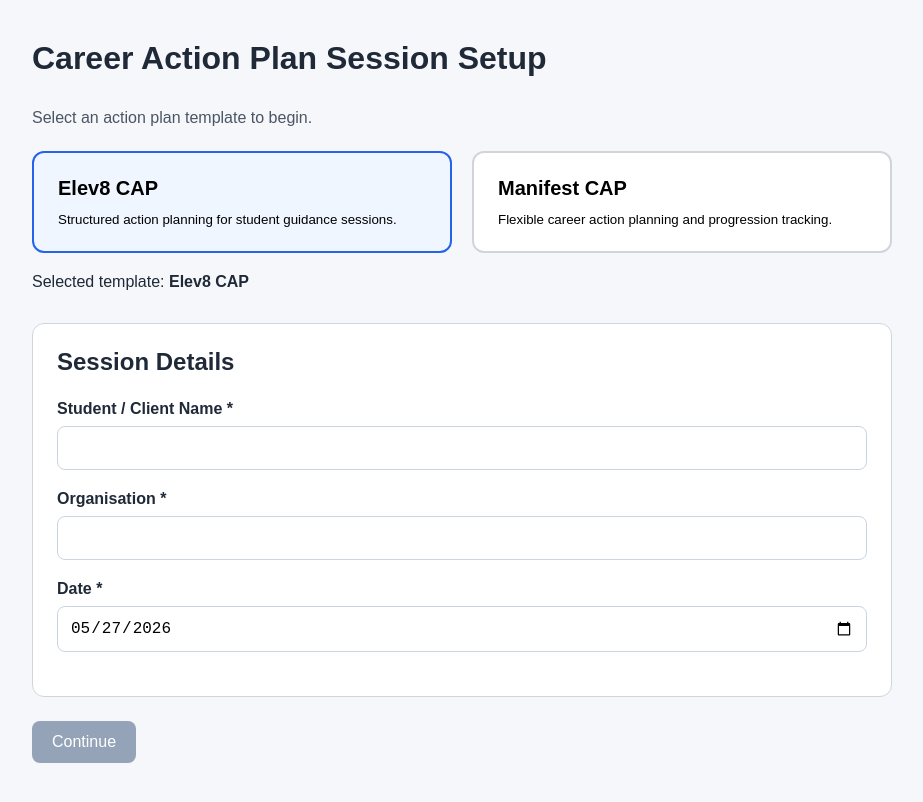
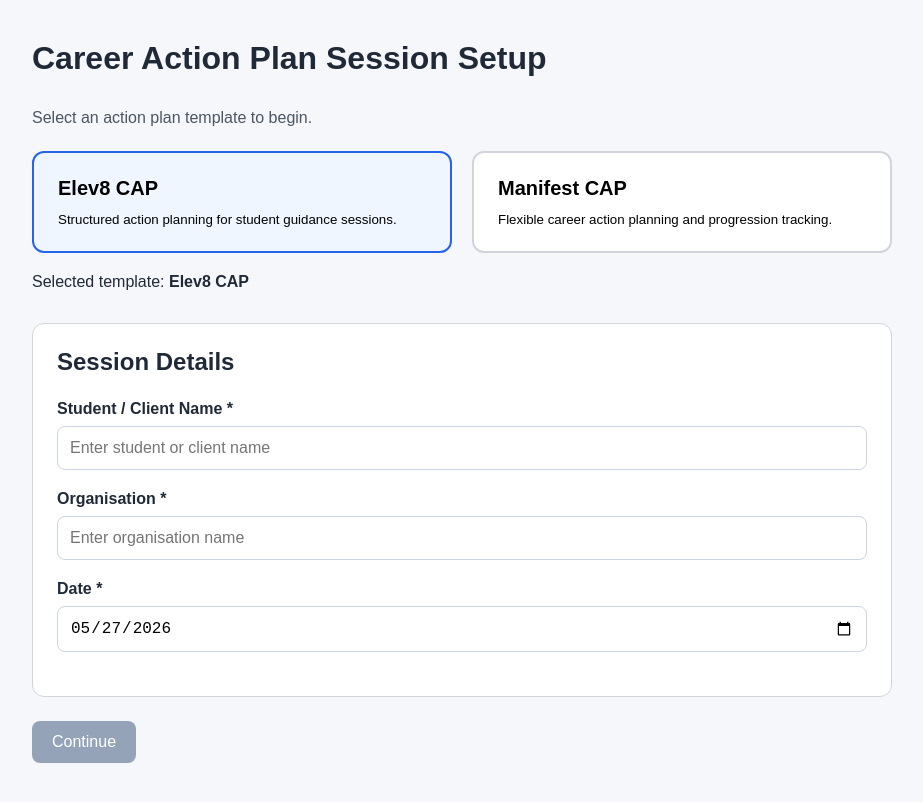
Before and after one commit to joshbingham/career-action-plan-prototype, a React (Vite) app: page / in a window 1280 px wide. Both pictures are taken after a click on the button 420 px from the left and 202 px from the top of the page. Shown: the whole page, without its empty margins (178-1101 px from the left). Built offline with nearby package versions, Linux system fonts and the light colour scheme.

Commit message:
Add placeholders

```diff
--- a/src/components/SessionForm.tsx
+++ b/src/components/SessionForm.tsx
@@ -29,6 +29,7 @@ function SessionForm({
           type="text"
           value={studentName}
           onChange={(e) => onStudentNameChange(e.target.value)}
+          placeholder="Enter student or client name"
         />
       </div>
 
@@ -42,6 +43,7 @@ function SessionForm({
           type="text"
           value={organisation}
           onChange={(e) => onOrganisationChange(e.target.value)}
+          placeholder="Enter organisation name"
         />
       </div>
 
--- a/src/components/TemplateCard.tsx
+++ b/src/components/TemplateCard.tsx
@@ -19,6 +19,7 @@ function TemplateCard({
       className={`template-card ${selected ? 'selected' : ''}`}
       onClick={() => onSelect(title)}
       type="button"
+      aria-pressed={selected}
 
     >
       <h2>{title}</h2>
```
